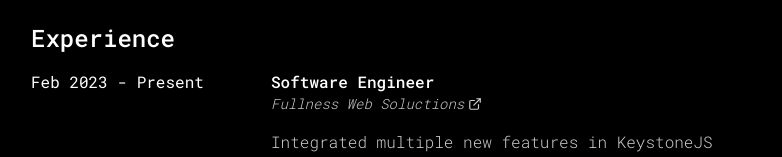
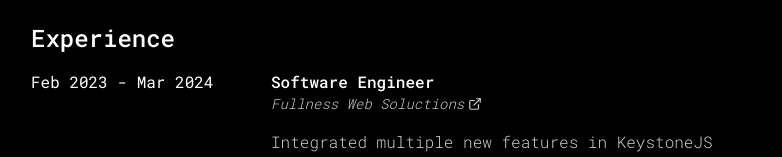
Before and after one commit to kisankumavat85/v2, a Next.js app: page /work in a window 1280 px wide. Shown: the part 362-519 px from the top of the page, without its empty margins (249-1031 px from the left). Built offline with nearby package versions, Linux system fonts and the light colour scheme.

Commit message:
Work status update

```diff
--- a/src/constants/index.ts
+++ b/src/constants/index.ts
@@ -53,7 +53,7 @@
 export const experience = [
   {
     startDate: "Feb 2023",
-    endDate: "Present",
+    endDate: "Mar 2024",
     companyName: "Fullness Web Soluctions",
     companyWebsite: "https://www.fullness.io/",
     position: "Software Engineer",
```
Also changed, not shown: package.json (+6 -6 lines), 1 other file (tests, documents, lock files or other folders).
